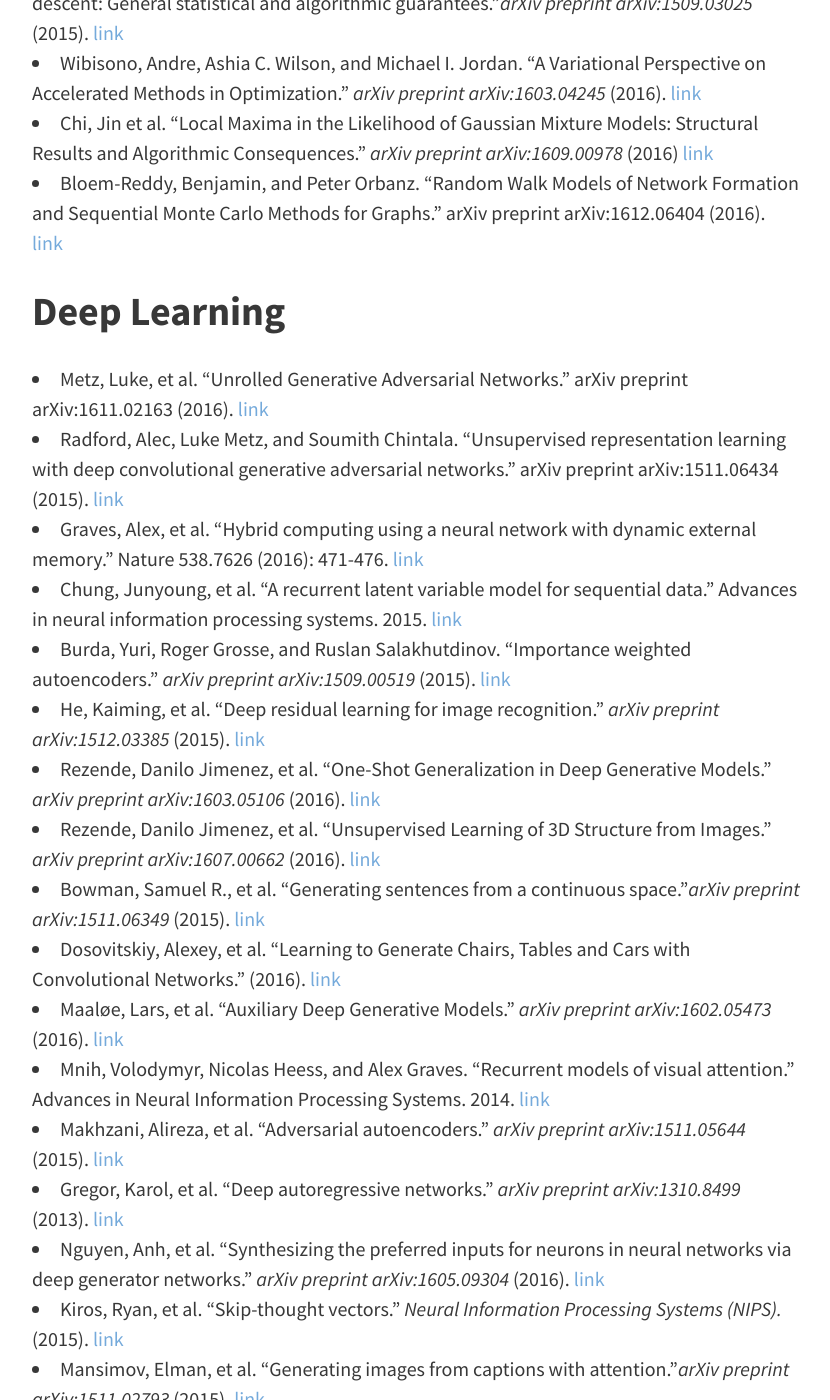
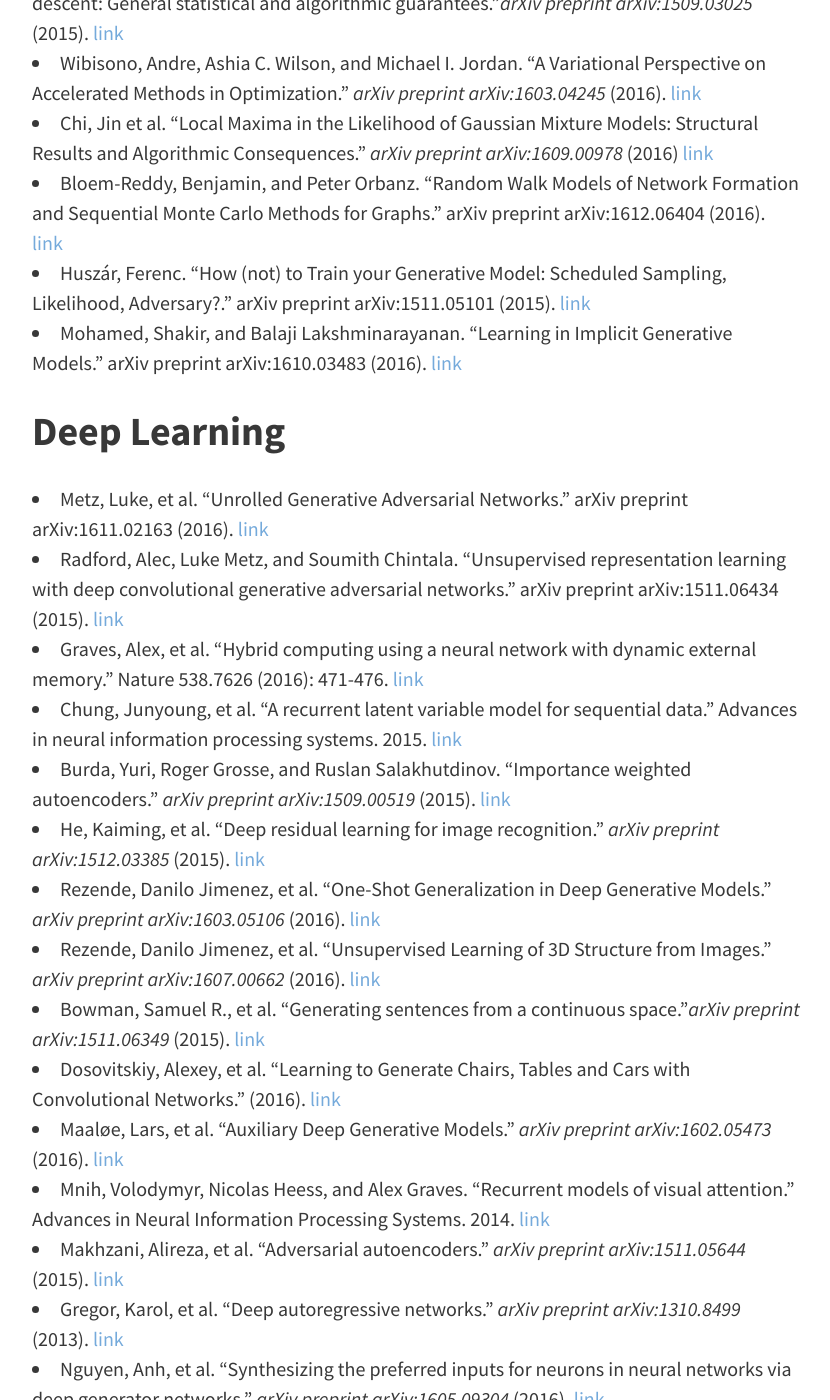
Before and after one commit to casmls/casmls.github.io, a Jekyll site: the page built from papers.md, in a window 1280 px wide and 1400 px high, scrolled down 1933 px. Shown: the whole window, without its empty margins (224-1054 px from the left). Built offline with Jekyll 4.4.1, drawn with Linux system fonts in a browser that asks for light colours; nearby versions of some CDN libraries; some of the changed text lies outside the part shown.

Commit message:
more papers

```diff
--- a/papers.md
+++ b/papers.md
@@ -26,6 +26,7 @@
 - Kusner, Matt J. and José Miguel Hernández-Lobato. "GANs for Sequences of Discrete Elements with the Gumbel-softmax Distribution." (2016) [link](https://arxiv.org/abs/1611.04051)
 - Lopez-Paz, David, and Maxime Oquab. "Revisiting Classifier Two-Sample Tests." arXiv preprint arXiv:1610.06545 (2016). [link](https://arxiv.org/pdf/1610.06545)
 - He, Niao, et al. "Fast and Simple Optimization for Poisson Likelihood Models." arXiv preprint arXiv:1608.01264 (2016). [link](https://arxiv.org/pdf/1608.01264)
+
 ## Theory
 - Kakade, Sham, et al. "Prediction with a Short Memory." arXiv preprint arXiv:1612.02526 (2016). [link](https://arxiv.org/pdf/1612.02526)
 - Hardt, Moritz, Tengyu Ma, and Benjamin Recht. "Gradient Descent Learns Linear Dynamical Systems." arXiv preprint arXiv:1609.05191 (2016). [link](https://arxiv.org/pdf/1609.05191)
@@ -34,6 +35,8 @@
 - Wibisono, Andre, Ashia C. Wilson, and Michael I. Jordan. "A Variational Perspective on Accelerated Methods in Optimization." _arXiv preprint arXiv:1603.04245_ (2016). [link](http://arxiv.org/pdf/1603.04245)
 - Chi, Jin et al. “Local Maxima in the Likelihood of Gaussian Mixture Models: Structural Results and Algorithmic Consequences.” _arXiv preprint arXiv:1609.00978_ (2016) [link](https://arxiv.org/pdf/1609.00978v1)
 - Bloem-Reddy, Benjamin, and Peter Orbanz. "Random Walk Models of Network Formation and Sequential Monte Carlo Methods for Graphs." arXiv preprint arXiv:1612.06404 (2016). [link](https://arxiv.org/pdf/1612.06404)
+- Huszár, Ferenc. "How (not) to Train your Generative Model: Scheduled Sampling, Likelihood, Adversary?." arXiv preprint arXiv:1511.05101 (2015). [link](https://arxiv.org/pdf/1511.05101.pdf)
+- Mohamed, Shakir, and Balaji Lakshminarayanan. "Learning in Implicit Generative Models." arXiv preprint arXiv:1610.03483 (2016). [link](https://arxiv.org/pdf/1610.03483)
 
 ## Deep Learning
 - Metz, Luke, et al. "Unrolled Generative Adversarial Networks." arXiv preprint arXiv:1611.02163 (2016). [link](https://arxiv.org/pdf/1611.02163)
```
Also changed, not shown: other parts of papers.md (+0 -1 lines).
